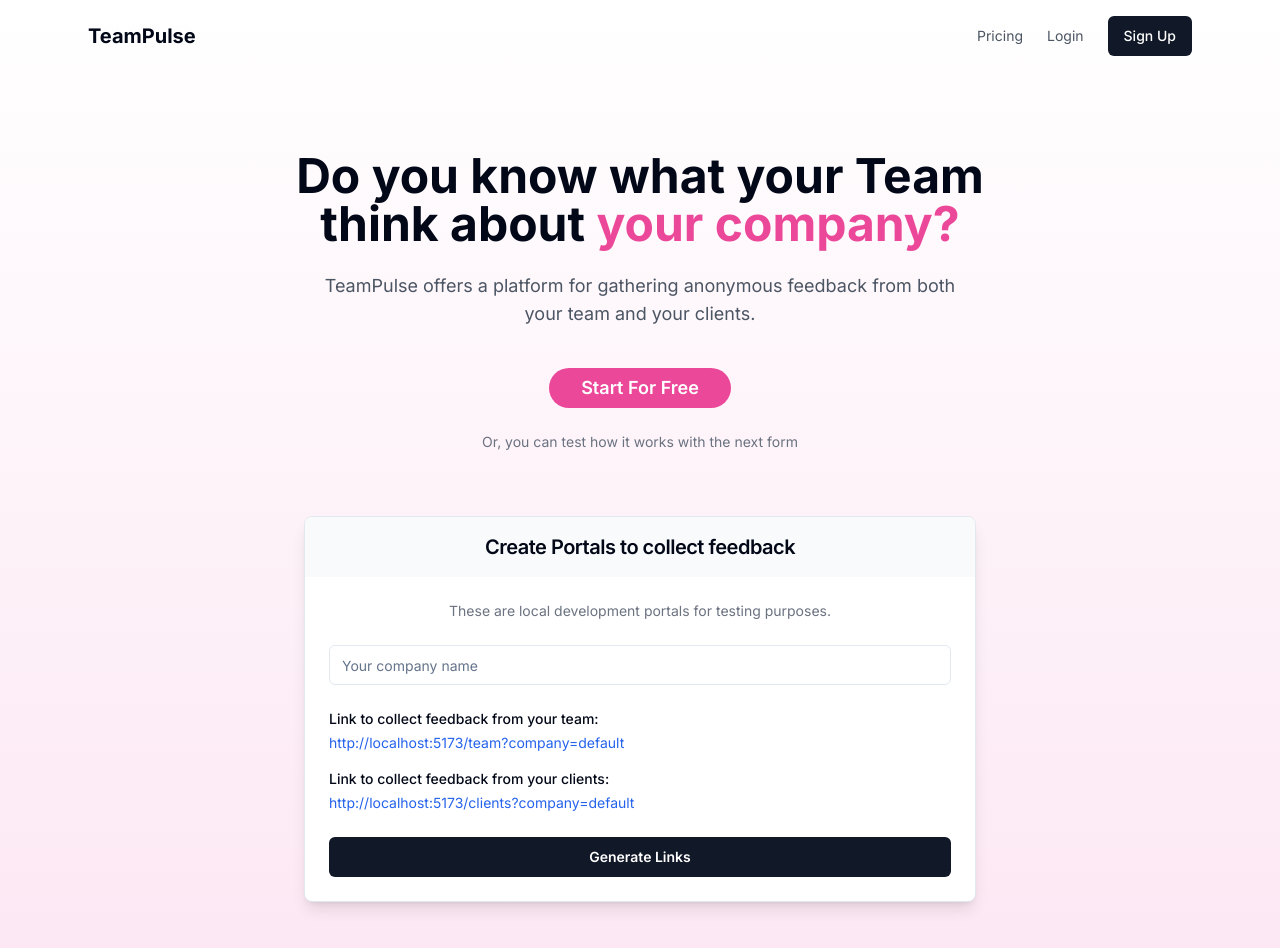
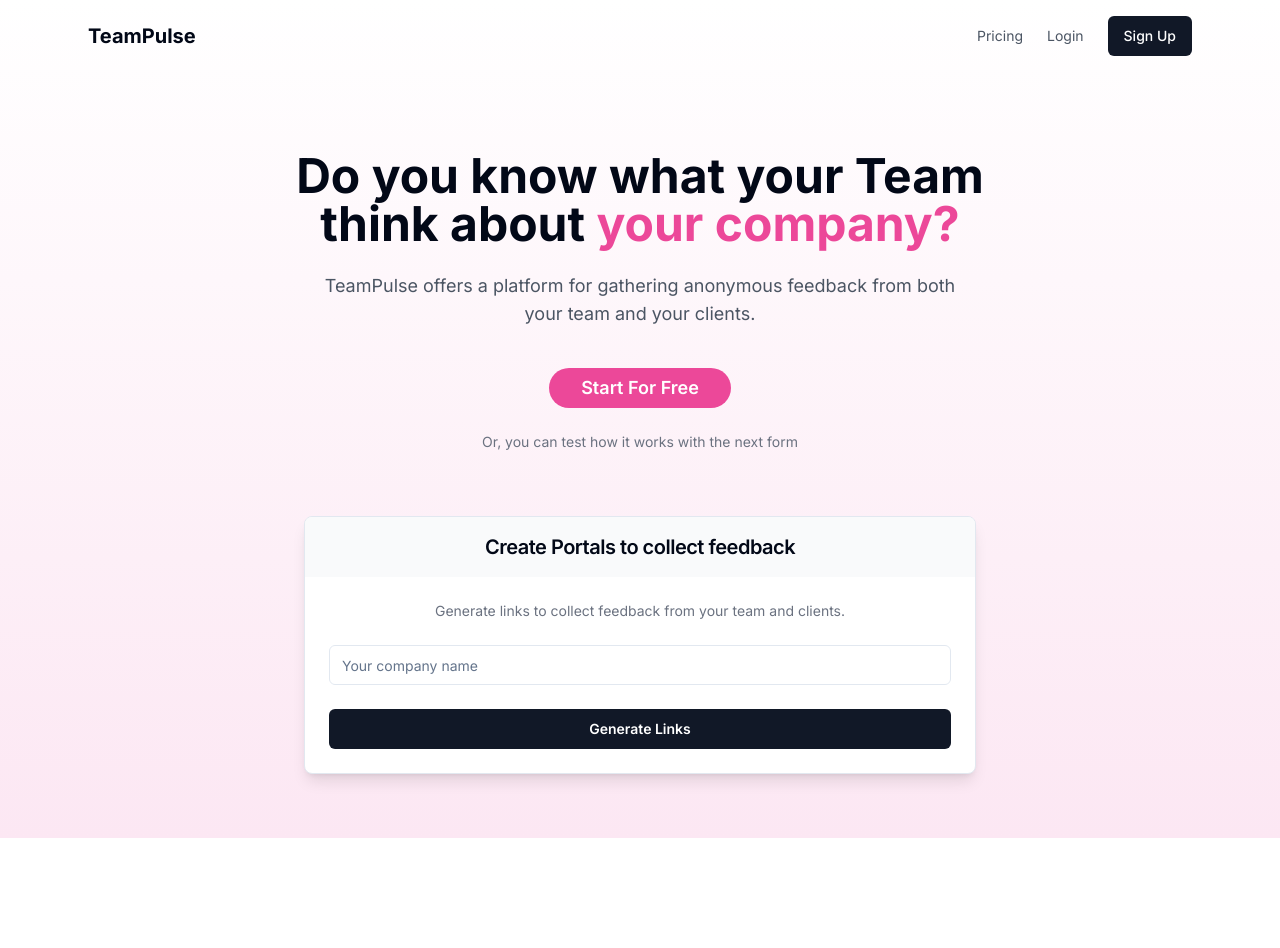
Before and after one commit to mustafabdi100/teampulse, a React (Vite) app: page / in a window 1280 px wide. Shown: the top 948 px of the page. After the commit the page ends 838 px from the top, so only its background shows below. Built offline with nearby package versions, Linux system fonts and the light colour scheme.

Commit message:
Update LandingPage.tsx

```diff
--- a/src/LandingPage.tsx
+++ b/src/LandingPage.tsx
@@ -6,19 +6,32 @@
 
 const LandingPage: React.FC = () => {
   const [companyName, setCompanyName] = useState('');
+  const [isLoading, setIsLoading] = useState(false);
+  const [generatedLinks, setGeneratedLinks] = useState({ team: '', clients: '' });
 
   const handleCompanyNameChange = (e: React.ChangeEvent<HTMLInputElement>) => {
     setCompanyName(e.target.value);
   };
 
-  const getLocalUrl = (type: string) => {
-    const baseUrl = 'http://localhost:5173';
+  const getNetlifyUrl = (type: string) => {
+    const baseUrl = 'https://teampulsee.netlify.app';
     const encodedCompanyName = encodeURIComponent(companyName.trim() || 'default');
     return `${baseUrl}/${type}?company=${encodedCompanyName}`;
   };
 
   const openInNewTab = (url: string) => {
     window.open(url, '_blank', 'noopener,noreferrer');
+  };
+
+  const generateLinks = () => {
+    setIsLoading(true);
+    // Simulating an API call or some processing time
+    setTimeout(() => {
+      const teamLink = getNetlifyUrl('team');
+      const clientsLink = getNetlifyUrl('clients');
+      setGeneratedLinks({ team: teamLink, clients: clientsLink });
+      setIsLoading(false);
+    }, 1500); // 1.5 seconds delay to simulate processing
   };
 
   return (
@@ -56,7 +69,7 @@
           </CardHeader>
           <CardContent className="p-6">
             <p className="text-sm text-gray-500 mb-6">
-              These are local development portals for testing purposes.
+              Generate links to collect feedback from your team and clients.
             </p>
             <Input
               placeholder="Your company name"
@@ -64,26 +77,34 @@
               value={companyName}
               onChange={handleCompanyNameChange}
             />
+            {generatedLinks.team && (
               <div className="text-left mb-4">
                 <p className="mb-1 text-sm font-medium">Link to collect feedback from your team:</p>
                 <p
                   className="text-sm text-blue-600 cursor-pointer hover:underline"
-                onClick={() => openInNewTab(getLocalUrl('team'))}
+                  onClick={() => openInNewTab(generatedLinks.team)}
                 >
-                {getLocalUrl('team')}
+                  {generatedLinks.team}
                 </p>
               </div>
+            )}
+            {generatedLinks.clients && (
               <div className="text-left mb-6">
                 <p className="mb-1 text-sm font-medium">Link to collect feedback from your clients:</p>
                 <p
                   className="text-sm text-blue-600 cursor-pointer hover:underline"
-                onClick={() => openInNewTab(getLocalUrl('clients'))}
+                  onClick={() => openInNewTab(generatedLinks.clients)}
                 >
-                {getLocalUrl('clients')}
+                  {generatedLinks.clients}
                 </p>
               </div>
-            <Button className="w-full bg-gray-900 text-white hover:bg-gray-700 py-2 text-sm font-semibold">
-              Generate Links
+            )}
+            <Button
+              className="w-full bg-gray-900 text-white hover:bg-gray-700 py-2 text-sm font-semibold"
+              onClick={generateLinks}
+              disabled={isLoading}
+            >
+              {isLoading ? "Loading..." : "Generate Links"}
             </Button>
           </CardContent>
         </Card>
```
Lines whose indentation alone changed are shown as unchanged.
